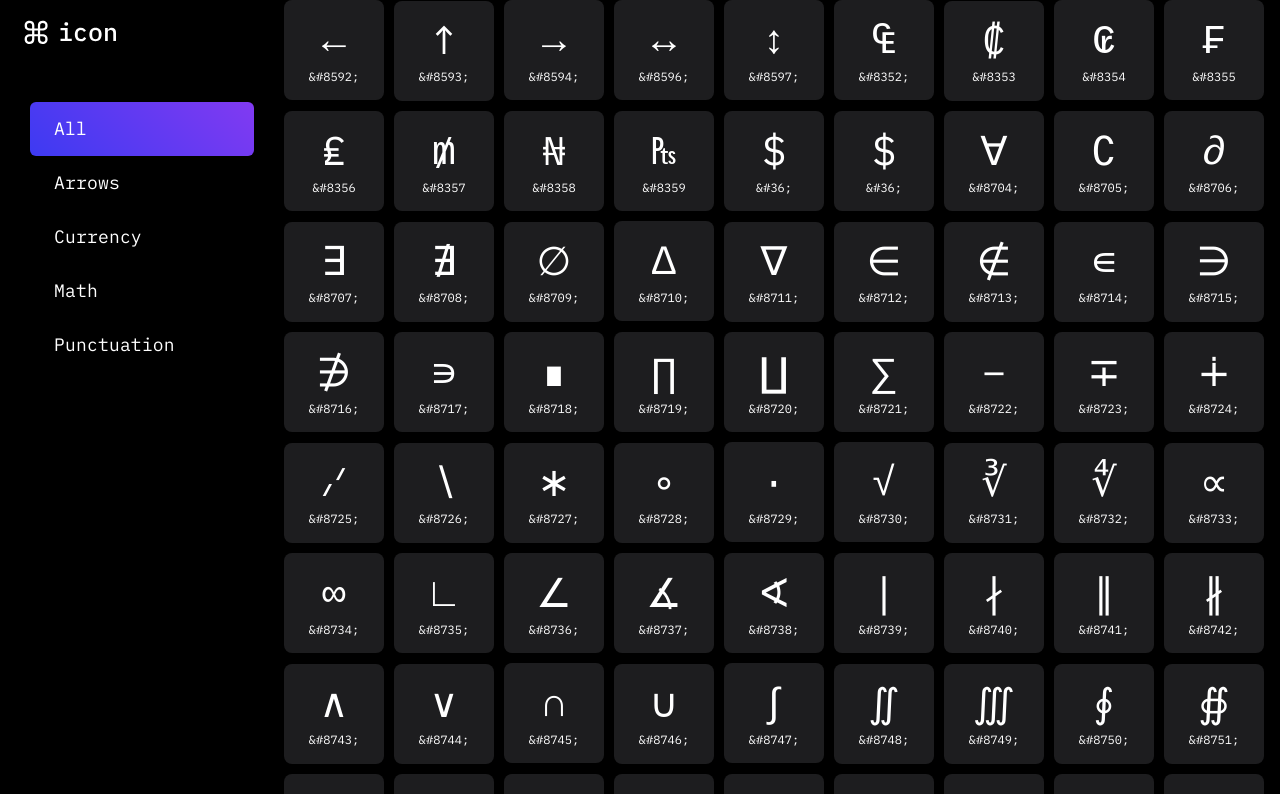
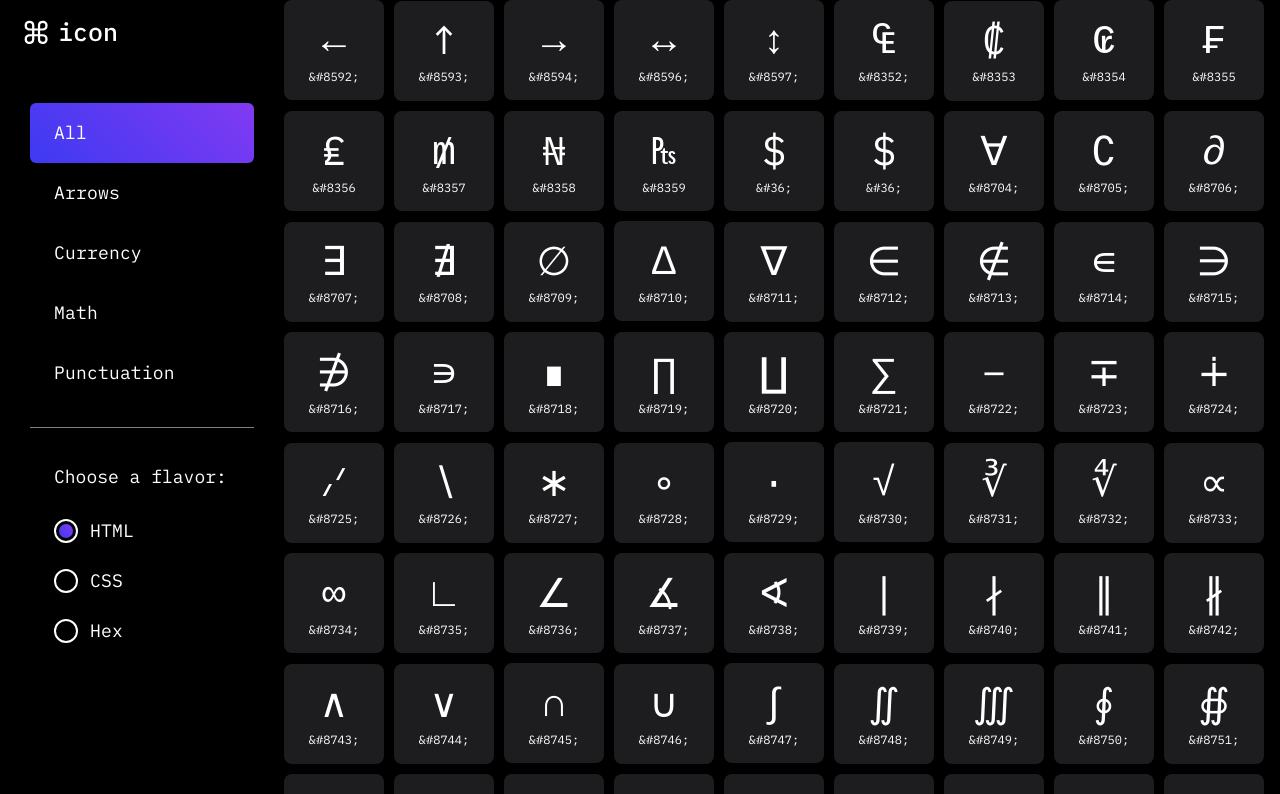
Before and after one commit to Mcdonamj087/copyicon, a React (Create React App) app: page / in a window 1280 px wide. Shown: the top 794 px of the page. Built offline with nearby package versions, Linux system fonts and the light colour scheme.

Commit message:
Added format selector component and state management

```diff
--- a/src/App.js
+++ b/src/App.js
@@ -8,7 +8,9 @@ const App = ({ activeCategory }) => {
   return (
     <div className='wrapper'>
       <Route path='/' component={SideNav} />
-      <Route path='/:category?' component={IconBrowser} />
+      <main className='main-canvas'>
+        <Route path='/:category?' component={IconBrowser} />
+      </main>
     </div>
   );
 };
--- a/src/App.scss
+++ b/src/App.scss
@@ -1,7 +1,15 @@
+@import './scss/_variables.scss';
+
 body {
+  font-family: $font-family;
   background: #000;
+  color: #fff;
 }
 
 .wrapper {
   display: flex;
 }
+
+.main-canvas {
+  margin-left: 284px;
+}
--- a/src/components/category-tab/category-tab.component.jsx
+++ b/src/components/category-tab/category-tab.component.jsx
@@ -7,7 +7,9 @@ const CategoryTab = ({ id, name, activeCategory, onClick }) => {
   return (
     <Link
       to={`/${id}`}
-      className={`category-tab ${activeCategory === id ? 'active' : ''}`}
+      className={`nav-item category-tab ${
+        activeCategory === id ? 'active' : ''
+      }`}
       onClick={onClick}>
       {name}
     </Link>
--- a/src/components/category-tab/category-tab.styles.scss
+++ b/src/components/category-tab/category-tab.styles.scss
@@ -1,19 +1,7 @@
 @import '../../scss/variables';
 
 .category-tab {
-  appearance: none;
-  border: none;
-  font-family: $font-family;
-  font-size: 18px;
-  letter-spacing: 0.01em;
-  color: #fff;
-  padding: 18px 24px;
-  background: transparent;
-  cursor: pointer;
-  width: 100%;
-  text-align: left;
-  outline: none;
-  position: relative;
+  padding: 21px 24px;
   perspective: 1000px;
   display: block;
   text-decoration: none;
--- /dev/null
+++ b/src/components/format-selector/format-selector.component.js
@@ -0,0 +1,23 @@
+import React from 'react';
+import { connect } from 'react-redux';
+import { updateActiveFormat } from '../../redux/active-format/active-format.actions';
+import './format-selector.styles.scss';
+
+const FormatSelector = ({ format, currentFormat, dispatch }) => {
+  return (
+    <button
+      className={`nav-item selector ${
+        format.toLowerCase() === currentFormat.toLowerCase() ? 'active' : ''
+      }`}
+      onClick={() => dispatch(updateActiveFormat(format))}>
+      <div className='indicator' />
+      <p>{format}</p>
+    </button>
+  );
+};
+
+const mapStateToProps = state => ({
+  currentFormat: state.activeFormat,
+});
+
+export default connect(mapStateToProps)(FormatSelector);
--- /dev/null
+++ b/src/components/format-selector/format-selector.styles.scss
@@ -0,0 +1,47 @@
+@import '../../scss/variables';
+
+// The outer container
+.format-selector--wrapper {
+  margin: 0 54px;
+  padding: 24px 0;
+
+  .heading {
+    margin-top: 16px;
+    margin-bottom: 20px;
+    font-size: 18px;
+  }
+
+  // The selector itself
+  .selector {
+    border: 0;
+    padding: 16px 0 16px 36px;
+
+    .indicator {
+      position: absolute;
+      left: 0;
+      top: 50%;
+      transform: translateY(-50%);
+      width: 24px;
+      height: 24px;
+      border-radius: 50%;
+      border: 2px solid #fff;
+    }
+
+    &.active {
+      .indicator {
+        &:before {
+          content: '';
+          display: block;
+          position: absolute;
+          top: 50%;
+          left: 50%;
+          transform: translate(-50%, -50%);
+          background: $primary-gradient-active;
+          width: 14px;
+          height: 14px;
+          border-radius: 50%;
+        }
+      }
+    }
+  }
+}
--- a/src/components/icon-browser/icon-browser.component.jsx
+++ b/src/components/icon-browser/icon-browser.component.jsx
@@ -6,13 +6,13 @@ import { updateActiveCategory } from '../../redux/active-category/active-categor
 
 const IconBrowser = ({ match, symbols, dispatch }) => {
   const category = match.params.category;
+  //console.log(category);
 
   // Update the active category state using category param in url
   // If no category, set active category to null
   dispatch(updateActiveCategory(category || ''));
 
-  console.log(symbols);
-  // The master symbols object is pulled from state
+  // The master symbols object is pulled from redux state
   // The symbols which will display in the icon browser are determined by the category param
   const selectedSymbols = category
     ? symbols.filter(symbol => symbol.id === category)[0].icons
@@ -23,8 +23,8 @@ const IconBrowser = ({ match, symbols, dispatch }) => {
 
   return (
     <div className='icon-browser-container'>
-      {selectedSymbols.map(({ name, formats }) => {
-        return <Icon key={name} format={formats.html} />;
+      {selectedSymbols.map(({ name, formats }, idx) => {
+        return <Icon key={`${name}${idx}`} format={formats.html} />;
       })}
     </div>
   );
--- a/src/components/side-nav/side-nav.component.jsx
+++ b/src/components/side-nav/side-nav.component.jsx
@@ -4,6 +4,7 @@ import './side-nav.styles.scss';
 import { connect } from 'react-redux';
 import { Link } from 'react-router-dom';
 import CategoryTab from '../category-tab/category-tab.component';
+import FormatSelector from '../format-selector/format-selector.component';
 
 const SideNav = ({ symbols }) => {
   return (
@@ -20,6 +21,13 @@ const SideNav = ({ symbols }) => {
             <CategoryTab key={id} id={id} name={category} />
           ))}
       </div>
+
+      <div className='format-selector--wrapper'>
+        <p className='heading'>Choose a flavor:</p>
+        <FormatSelector format='HTML' />
+        <FormatSelector format='CSS' />
+        <FormatSelector format='Hex' />
+      </div>
     </div>
   );
 };
--- a/src/components/side-nav/side-nav.styles.scss
+++ b/src/components/side-nav/side-nav.styles.scss
@@ -1,13 +1,33 @@
+@import '../../scss/variables';
+
 .side-nav {
   width: 284px;
   height: 100vh;
+  position: fixed;
+  font-size: 18px;
 
   .logo {
     padding: 20px 24px;
     box-sizing: content-box;
   }
 
+  .nav-item {
+    font-family: $font-family;
+    font-size: 18px;
+    line-height: 1;
+    letter-spacing: 0.01em;
+    color: #fff;
+    background: transparent;
+    cursor: pointer;
+    width: 100%;
+    text-align: left;
+    outline: none;
+    position: relative;
+  }
+
   .category-nav {
-    padding: 36px 30px;
+    margin: 0 30px;
+    padding: 36px 0 24px;
+    border-bottom: 1px solid rgba(255, 255, 255, 0.5);
   }
 }
--- /dev/null
+++ b/src/redux/active-format/active-format.actions.js
@@ -0,0 +1,4 @@
+export const updateActiveFormat = activeFormat => ({
+  type: 'UPDATE_ACTIVE_FORMAT',
+  payload: activeFormat,
+});
--- /dev/null
+++ b/src/redux/active-format/active-format.reducer.js
@@ -0,0 +1,12 @@
+const INITIAL_STATE = 'html';
+
+const activeFormatReducer = (state = INITIAL_STATE, action) => {
+  switch (action.type) {
+    case 'UPDATE_ACTIVE_FORMAT':
+      return action.payload;
+    default:
+      return state;
+  }
+};
+
+export default activeFormatReducer;
--- a/src/redux/root-reducer.js
+++ b/src/redux/root-reducer.js
@@ -2,8 +2,10 @@ import { combineReducers } from 'redux';
 
 import symbolsReducer from './symbols/symbols.reducer';
 import activeCategoryReducer from './active-category/active-category.reducer';
+import activeFormatReducer from './active-format/active-format.reducer';
 
 export default combineReducers({
   symbols: symbolsReducer,
   activeCategory: activeCategoryReducer,
+  activeFormat: activeFormatReducer,
 });
```
Also changed, not shown: 1 other file (tests, documents, lock files or other folders).
